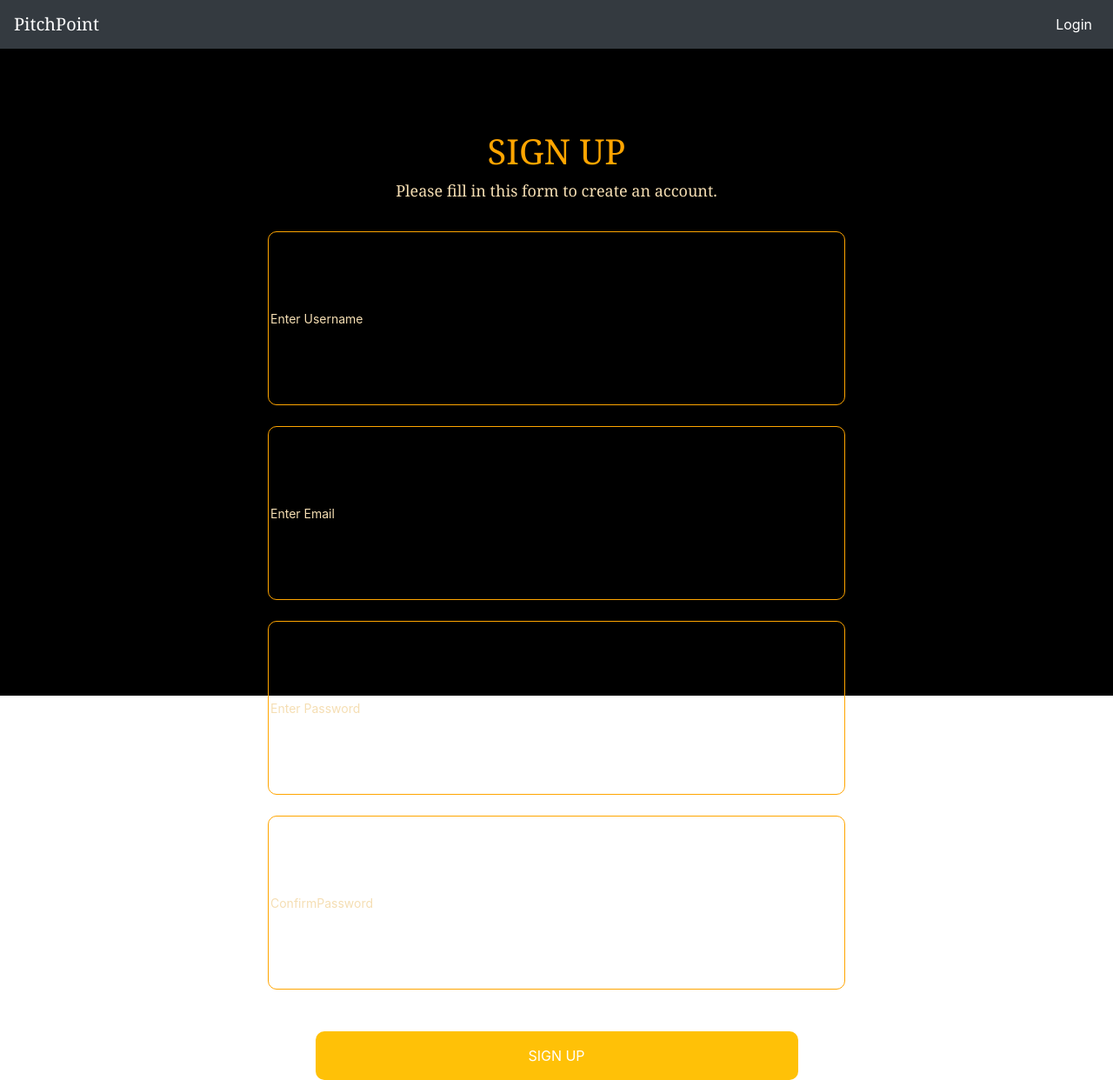
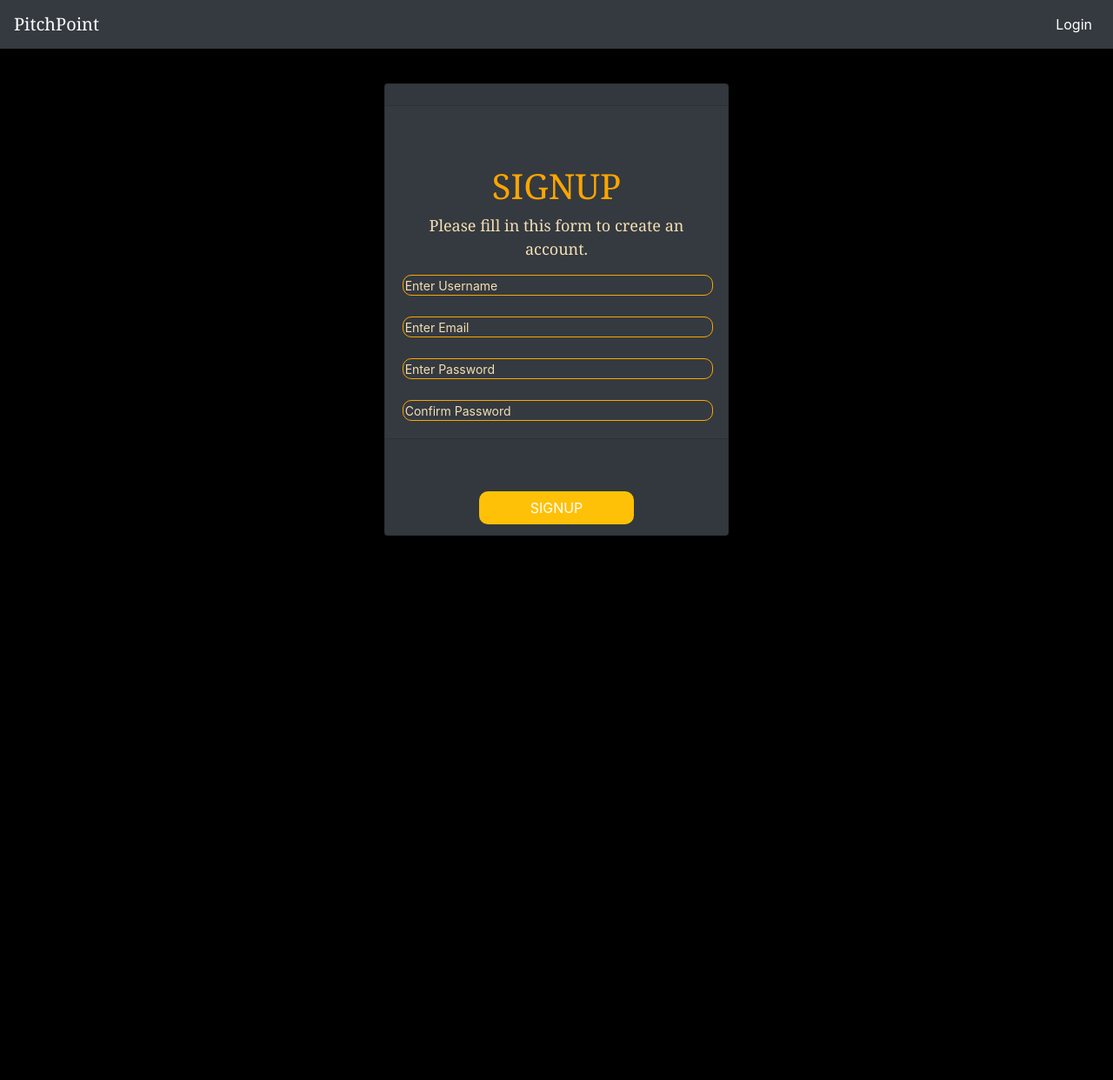
Before and after one commit to IreneMercy/Pitch-List, a Flask app: template app/templates/signup.html in a window 1280 px wide. Shown: the whole page at 87% size. After the commit the page ends 616 px from the top, so only its background shows below. Run offline with Flask 2, Linux system fonts and the light colour scheme; the template is opened without the code that fills it, so the values that code supplies are empty; some libraries are stand-ins or nearby versions.

Commit message:
modify signup template

```diff
--- a/app/templates/signup.html
+++ b/app/templates/signup.html
@@ -3,30 +3,39 @@
 {% block content %}
   {{super()}}
   <div class="container-fluid">
-      <form action="/signup" method="POST">
+    <div class="row">
+      <div class="col-md-4">
+      </div>
+      <div class="col-md-4">
+        <form class="login mt-5 pt-5" action="/login" method="POST">
+          <div class="card bg-dark text-center ">
+            <div class="card-header">
               {% if error %}
-          <p class="alert-alert-danger text-center mt-2 bg-danger">
+                <p class="alert-alert-danger text-center  bg-danger error">
                   {{error}}
                 </p>
               {% endif %}
-      <div class="container text-center login">
-        <h1>Sign Up</h1>
-        <p>Please fill in this form to create an account.</p>
-        <hr>
-
-        <input size="60cl" type="text" placeholder="Enter Username" name="username" required>
+            </div>
+            <div class="card-body">
+              <h1 class="mt-5">Signup</h1>
+              <p class="text">Please fill in this form to create an account.</p>
+              <input class="border-outline-warning" size="30cl" type="text" placeholder="Enter Username" name="username" required>
               <br>
               <br>
-        <input size="60cl" type="text" placeholder="Enter Email" name="email" required>
+              <input class="border-outline-warning" size="30cl" type="text" placeholder="Enter Email" name="email" required>
               <br>
               <br>
-        <input size="60cl" type="password" placeholder="Enter Password" name="password" required>
+              <input size="30cl" type="password" placeholder="Enter Password" name="password" required>
               <br>
               <br>
-        <input size="60cl" type="password" placeholder="ConfirmPassword" name="confirm_password" required>
-        <br>
-        <button type="submit" class="btn btn-btn-lg bg-warning mt-5 w-50 text-white" id="submit">Sign Up</button>
+              <input class="border-outline-warning" size="30cl" type="text" placeholder="Confirm Password" name="confirm_password" required>
+            </div>
+            <div class="card-footer">
+              <button type="submit" class=" btn btn-btn-lg bg-warning mt-5 w-50 text-white" id="submit">Signup</button>
+            </div>
           </div>
       </form>
       </div>
+    </div>
+  </div>
 {% endblock %}
```
Lines whose indentation alone changed are shown as unchanged.
